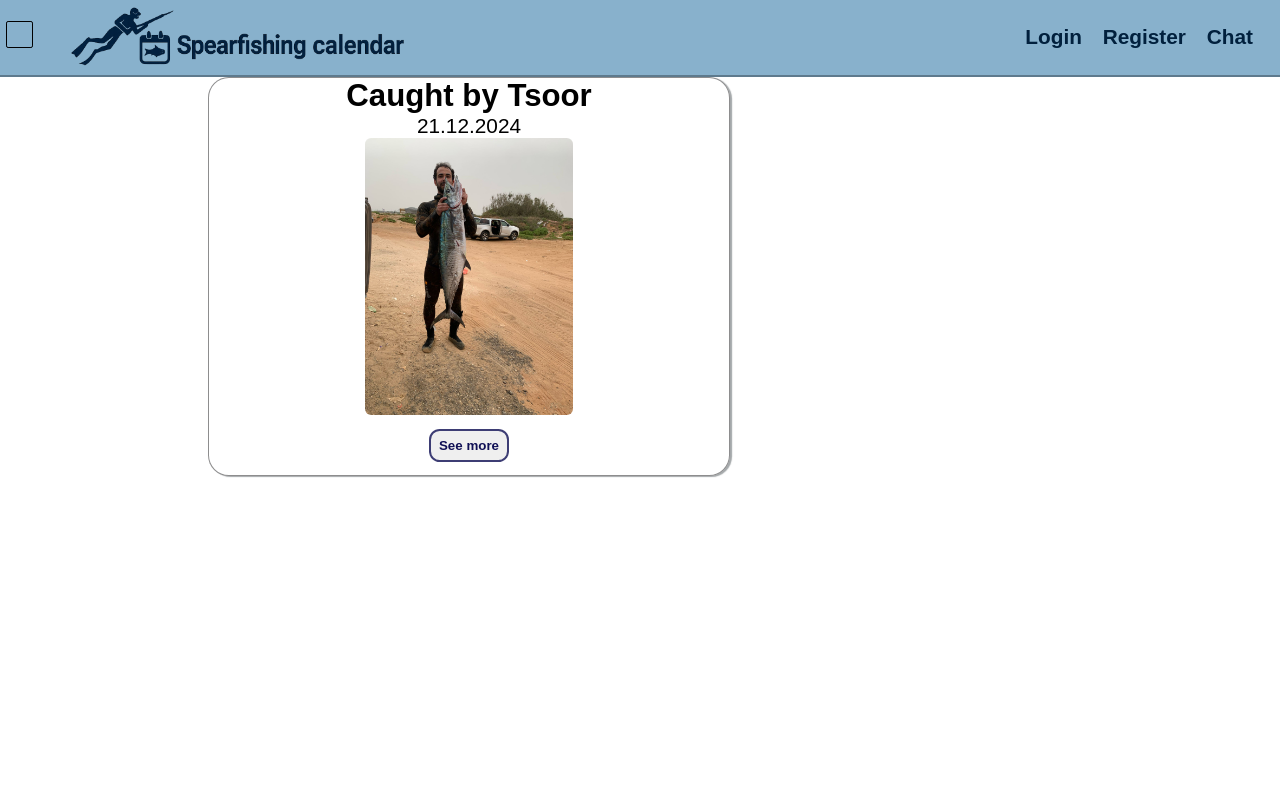
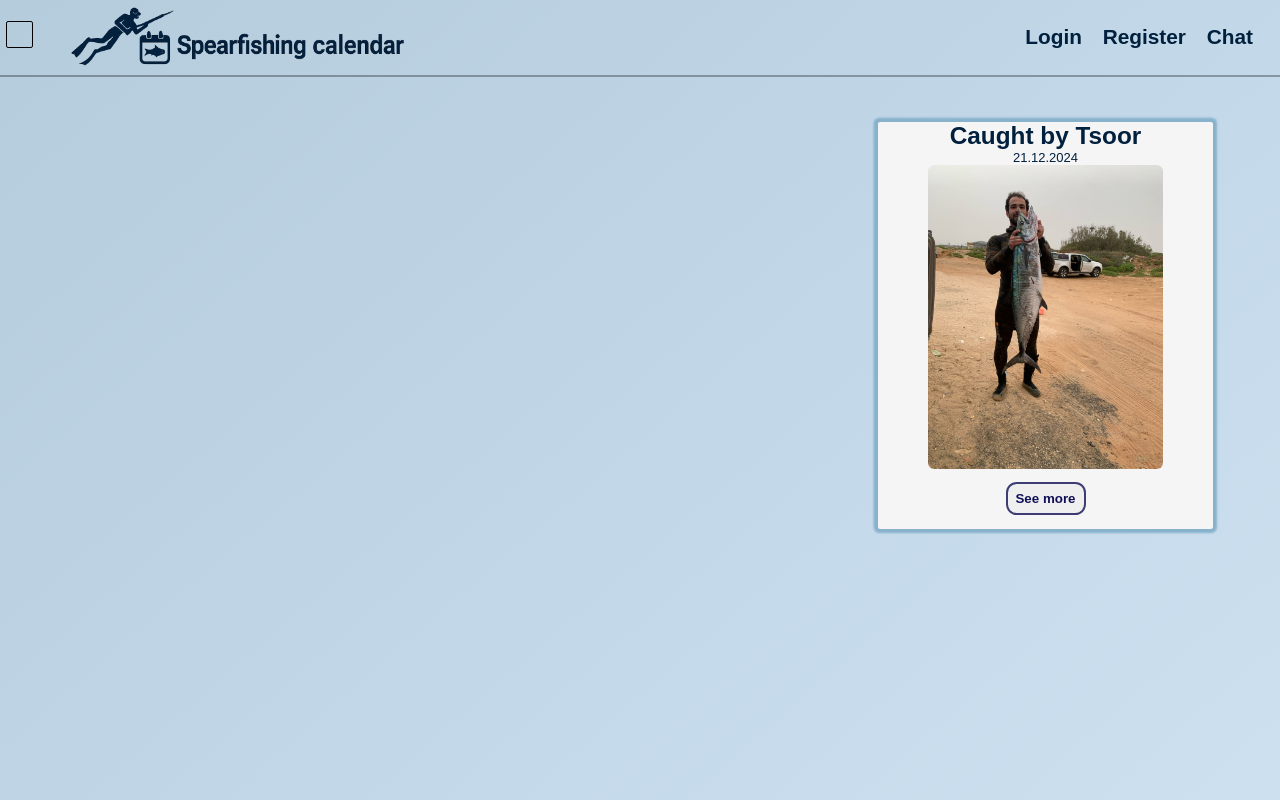
Before and after one commit to Tsoorh/My-Projects, a React (Vite) app in the folder Spearfishing Calender/: page / in a window 1280 px wide. Both pictures are taken after a click on the button "See more". Built offline with nearby package versions, Linux system fonts and the light colour scheme; some icons are missing.

Commit message:
design fix + colors gradient

```diff
--- a/Spearfishing Calender/public/style/scss/abstract/_function.scss
+++ b/Spearfishing Calender/public/style/scss/abstract/_function.scss
@@ -0,0 +1,24 @@
+.bgc-animation{
+    background: var(--primary-gradient);
+    background-size: 200% 200%;
+    animation: gradient-animation 10s ease infinite;
+}
+.cmp-animation{
+    background: var(--secondary-gradient);
+    background-size: 200% 200%;
+    animation: gradient-animation 10s ease infinite;
+}
+
+
+
+@keyframes gradient-animation{
+    0%{
+        background-position: 0% 50%;
+    }
+    50%{
+        background-position: 100% 50%;
+    }
+    100%{
+        background-position: 0% 50%;
+    }
+}
--- a/Spearfishing Calender/public/style/scss/abstract/_variables.scss
+++ b/Spearfishing Calender/public/style/scss/abstract/_variables.scss
@@ -1,5 +1,8 @@
 :root{
     --primary-color: rgb(136, 177, 204);
+    // --primary-color: rgb(169, 217, 225);
+    --primary-gradient: linear-gradient(139deg,rgb(136, 177, 204) 0%, rgba(1, 32, 61, 1) 100%);
+    --secondary-gradient: linear-gradient(139deg,rgb(175, 199, 216) 0%, rgb(222, 239, 255) 100%);
     --font-size-primary: 1.3em;
     --font-size-secondary: 1.1em;
     --font-color: rgb(1, 32, 61);
--- a/Spearfishing Calender/public/style/scss/base/_reset.scss
+++ b/Spearfishing Calender/public/style/scss/base/_reset.scss
@@ -1,5 +1,9 @@
 h1,
-p,
+h2,
+h3,
+h4,
+h5,
+h6 p,
 ul,
 body {
   margin: 0;
--- a/Spearfishing Calender/public/style/scss/components/_gallery.scss
+++ b/Spearfishing Calender/public/style/scss/components/_gallery.scss
@@ -1,5 +1,50 @@
+@use '../abstract/function';
+
+article{
+    background-color: whitesmoke;
+    // @extend .cmp-animation;
+    color: var(--font-color);
+    border-radius: 0.1em;
+    box-shadow: -0.01em -0.01em 0.1em 0.2em var(--primary-color);
+    display: flex;
+    flex-direction: column;
+    justify-content: space-between;
+    align-items: center;
+}
+
+article > p {
+    font-size: small;
+    margin:0;
+}
+
 .gallery-img{
-    width: 40%;
-    border-radius: 0.3em;
-    transition: 1s;
+    overflow: hidden;
+    width: 70%;
+    border-radius: 0.3em ;
+    display: block;
+    transition: opacity 0.8s ease-in-out;
+    opacity: 1;
 }
+.fade-in{
+    opacity: 1;
+}
+.fade-out{
+    opacity: 0;
+}
+
+// @keyframes fadeIn{
+//     from{
+//         opacity: 0;
+//     }
+//     to{
+//         opacity: 1;
+//     }
+// }
+// @keyframes fadeOut{
+//     from{
+//         opacity: 1;
+//     }
+//     to{
+//         opacity: 0;
+//     }
+// }
--- a/Spearfishing Calender/public/style/scss/components/_header.scss
+++ b/Spearfishing Calender/public/style/scss/components/_header.scss
@@ -1,7 +1,9 @@
 @use '../base/typography';
+@use '../abstract/function';
 
 header {
-  background-color: var(--primary-color);
+  // background: var(--primary-color);
+  // @extend .cmp-animation;
   display: flex;
   justify-content: space-between;
   align-items: center;
--- a/Spearfishing Calender/public/style/scss/components/_main-cmps.scss
+++ /dev/null
@@ -1,20 +0,0 @@
-main{
-    width: 60em;
-    left: 11em;
-    margin-block-start: 3.6em;
-    margin-inline-end: 1em;
-    overflow: hidden;
-    margin-top: 3.6em;
-}
-article{
-    background-color: rgba(255, 255, 255, 0.178);
-    border-radius: 1em;
-    max-width: 25em;
-    min-width: 25em;
-    border: 0.05em rgba(24, 24, 25, 0.489) solid;
-    box-shadow: 0.1em 0.05em 0.05em rgba(70, 78, 81, 0.489);
-    display: flex;
-    flex-direction: column;
-    justify-content: space-between;
-    align-items: center;
-}
--- a/Spearfishing Calender/public/style/scss/components/_navigation-bar.scss
+++ b/Spearfishing Calender/public/style/scss/components/_navigation-bar.scss
@@ -1,13 +1,13 @@
 @use '../base/typography';
 
 .navbar{
+    // background: var(--primary-color);
     display: flex;
     flex-direction: column;
     padding-inline-start: 1em;
-    background-color: var(--primary-color);
     color: var(--font-color);
     padding-top: 1em;
-    border-radius: var(--border-radius);
+    border-radius: 0.3em;
     border: 0.05em rgba(0, 0, 0, 0.648) solid;
     transition: 0.7s;
     justify-content: space-between;
--- a/Spearfishing Calender/public/style/scss/layout/_grid.scss
+++ b/Spearfishing Calender/public/style/scss/layout/_grid.scss
@@ -2,7 +2,7 @@
     display: grid;
     grid-template-columns: 10em repeat(16,1fr);
     grid-template-rows:auto repeat(16,1fr);
-    // gap:2em;
+
     width: 100vw;
     height: 100vh;
 }
@@ -15,6 +15,7 @@
     grid-column: 1/2;
     grid-row: 2/-1;
 }
-// .grid-gallery{
-
-// }
+.grid-gallery{
+    grid-column: 12/17;
+    grid-row: 3/12;
+}
--- a/Spearfishing Calender/public/style/scss/main.scss
+++ b/Spearfishing Calender/public/style/scss/main.scss
@@ -5,10 +5,10 @@
 @use './layout/_grid';
 @use './components/_header';
 @use './components/_buttons';
-@use './components/_main-cmps';
 @use './components/_navigation-bar';
 @use './components/gallery';
 @use './components/_chat';
+@use './pages/index.scss';
 
 
 @media screen and (max-width : 768px) {
--- /dev/null
+++ b/Spearfishing Calender/public/style/scss/pages/index.scss
@@ -0,0 +1,5 @@
+@use '../abstract/function';
+
+body{
+    @extend .cmp-animation;
+}
--- a/Spearfishing Calender/src/components/App.jsx
+++ b/Spearfishing Calender/src/components/App.jsx
@@ -11,14 +11,15 @@ function App(){
 
   useEffect(()=>{
     const intervalId = setInterval(() => {
-      setPhotoCounter((prev)=>{
-        if (prev === galleryData.length-1){
-          return 0;
-        }else{
-          return prev + 1 ;
-        }
-      })
+        setPhotoCounter((prevPhoto)=>{
+          if (prevPhoto === galleryData.length-1){
+            return 0;
+          }else{
+            return prevPhoto + 1 ;
+          }
+        });
     }, 5000);
+
     return()=>clearInterval(intervalId);
   },[]);
 
--- a/Spearfishing Calender/src/components/Gallery.jsx
+++ b/Spearfishing Calender/src/components/Gallery.jsx
@@ -1,21 +1,44 @@
-import React from "react";
+import { useState } from "react";
+import React, { useEffect } from "react";
 
+function Gallery(props) {
+  const [displaySetting, setdisplaySrc] = useState({
+    img: props.imgSrc,
+    name: props.name,
+    date: props.date,
+  });
+  const [fadeToggle, setFadeToggle] = useState("fade-in");
 
-function Gallery(props){
+  useEffect(() => {
+    setFadeToggle("fade-out");
 
-    function handleClick(event){
-        const {name} = event.target;
-        console.log("clicked! - ",name);
-    }
+    const fadeInTimer = setTimeout(() => {
+      setdisplaySrc({ img: props.imgSrc, name: props.name, date: props.date });
+      setFadeToggle("fade-in");
+    }, 800);
 
-    return(
-        <article key={props.id} id={props.id} className="grid-gallery">
-            <h1>Caught by {props.name}</h1>
-            <p>{props.date}</p>
-            <img className="gallery-img" src={props.imgSrc} alt={props.name&props.date} />
-            <button className="read-more" name={props.name} onClick={handleClick}>See more</button>
-        </article>
-    )
+    return () => clearTimeout(fadeInTimer);
+  }, [props.imgSrc]);
+
+  function handleClick(event) {
+    const { name } = event.target;
+    console.log("clicked! - ", name);
+  }
+
+  return (
+    <article key={props.id} id={props.id} className="grid-gallery ">
+      <h3>Caught by {props.name}</h3>
+      <p>{props.date}</p>
+      <img
+        className={`gallery-img ${fadeToggle}`}
+        src={displaySetting.img}
+        alt={`${displaySetting.name} ${displaySetting.date}`}
+      />
+      <button className="read-more" name={props.name} onClick={handleClick}>
+        See more
+      </button>
+    </article>
+  );
 }
 
 export default Gallery;
```
Lines whose indentation alone changed are shown as unchanged.
